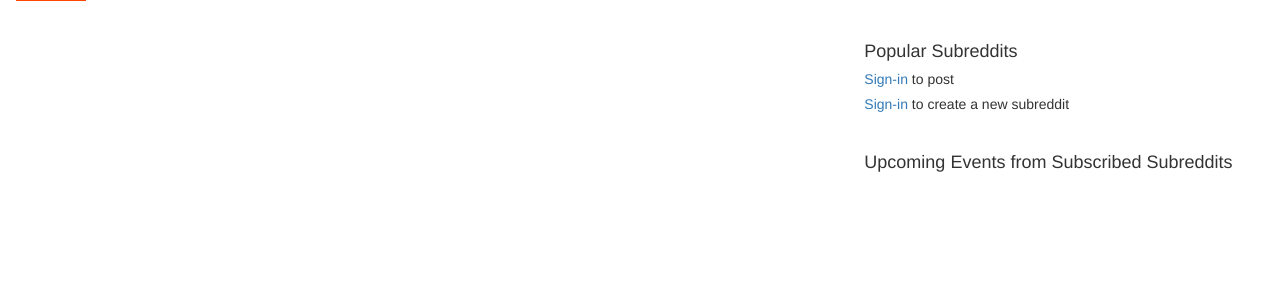
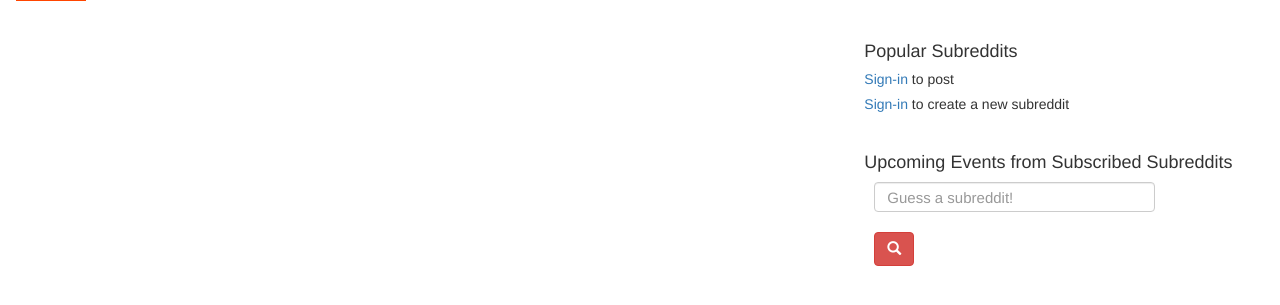
Before and after one commit to srajangarg/iitb-reddit, a Django app: page /users/ in a window 1280 px wide. Shown: the part 60-365 px from the top of the page. Run offline with Django 3.2, Linux system fonts and the light colour scheme; data that the repository does not hold is empty; some libraries are stand-ins or nearby versions.

Commit message:
Added search subreddit functionality

```diff
--- a/reddit/templates/index.html
+++ b/reddit/templates/index.html
@@ -3,7 +3,9 @@
 {% load staticfiles %}
 <head>
     <link rel="stylesheet" href={% static "css/bootstrap.css" %}>
+    <link rel="stylesheet" href={% static "css/jquery-ui.css" %}>
     <script type="text/javascript" src={% static "js/jquery.1.11.1.js" %}></script>
+    <script type="text/javascript" src={% static "js/jquery-ui.js" %}></script>
     <script type="text/javascript" src={% static "js/async-form.js" %}></script>
     <script type="text/javascript">
         var voteStatus = [];
@@ -12,6 +14,18 @@
             voteStatus[{{p.id}}] = {{p.vote}}
             numVotes[{{p.id}}] = {{p.num_votes}}
         {% endfor %}
+
+        $( function() {
+            var searchSubreddits = {{ searchSubreddits|safe }};
+            $("#subreddit").autocomplete({
+                source: searchSubreddits,
+                    // messages: {
+                    //     noResults: '',
+                    //     results: function() {}
+                    // }
+            });
+        });
+
 
         function vote (obj, id, type) {
             $.ajax({type: "POST",
@@ -41,6 +55,11 @@
                     }
                 }
             });
+        }
+
+        function searchsub (obj) {
+            var x = obj.previousElementSibling.value;
+            window.location = "/subreddits/" + x;
         }
     </script>
 </head>
@@ -86,6 +105,8 @@
 
     <!-- Sidebar -->
     <div class="col-md-4 pull-right">
+
+        <!-- </form> -->
         <h4>Popular Subreddits</h4>
         {% for subr in popularsubreddits %}
             <li><a href={% url 'subreddit' subr %}>{{subr}}</a></li>
@@ -116,6 +137,10 @@
             </div>
         </div>
         {% endfor%}
+        <input type="text" class="form-control ui-autocomplete-input" name="subreddit" id="subreddit" placeholder="Guess a subreddit!">
+        <button onclick="searchsub(this)" class="btn btn-danger" type="button">
+            <span class=" glyphicon glyphicon-search"></span>
+        </button>
     </div>
 
     <!-- Main Content -->
--- a/reddit/users/views.py
+++ b/reddit/users/views.py
@@ -43,8 +43,9 @@ def index(request, ranking = ""):
         posts = feed(ranking)
         popularsubreddits = popularSubreddits()
         events = getEvents()
+    searchSubreddits = [ str(s.title) for s in Subreddit.objects.all()]
     return render(request, "index.html", {"posts" : posts, "popularsubreddits" : popularsubreddits,
-                                          "events" : events})
+                                          "events" : events, "searchSubreddits" : searchSubreddits })
 
 top_sort_orders = ['','day', 'week', 'month','year','all']
 
@@ -58,7 +59,7 @@ def top(request, sort_type):
         return render(request,"index.html",{"posts" : posts})
     else:
         # TODO : redirect to some page saying lost!
-        print("lost")
+       return redirect('index')
 
 def login(request):
 
@@ -73,7 +74,6 @@ def login(request):
 
     else:
         return JsonResponse({'success' : False, 'Error' : "Invalid credentials"})
-
 
 def ldap_auth(email, password):
 
```
Also changed, not shown: reddit/posts/migrations/0001_initial.py, reddit/posts/migrations/0002_auto_20161122_1901.py (deleted), reddit/subreddits/migrations/0001_initial.py, reddit/users/migrations/0001_initial.py.
